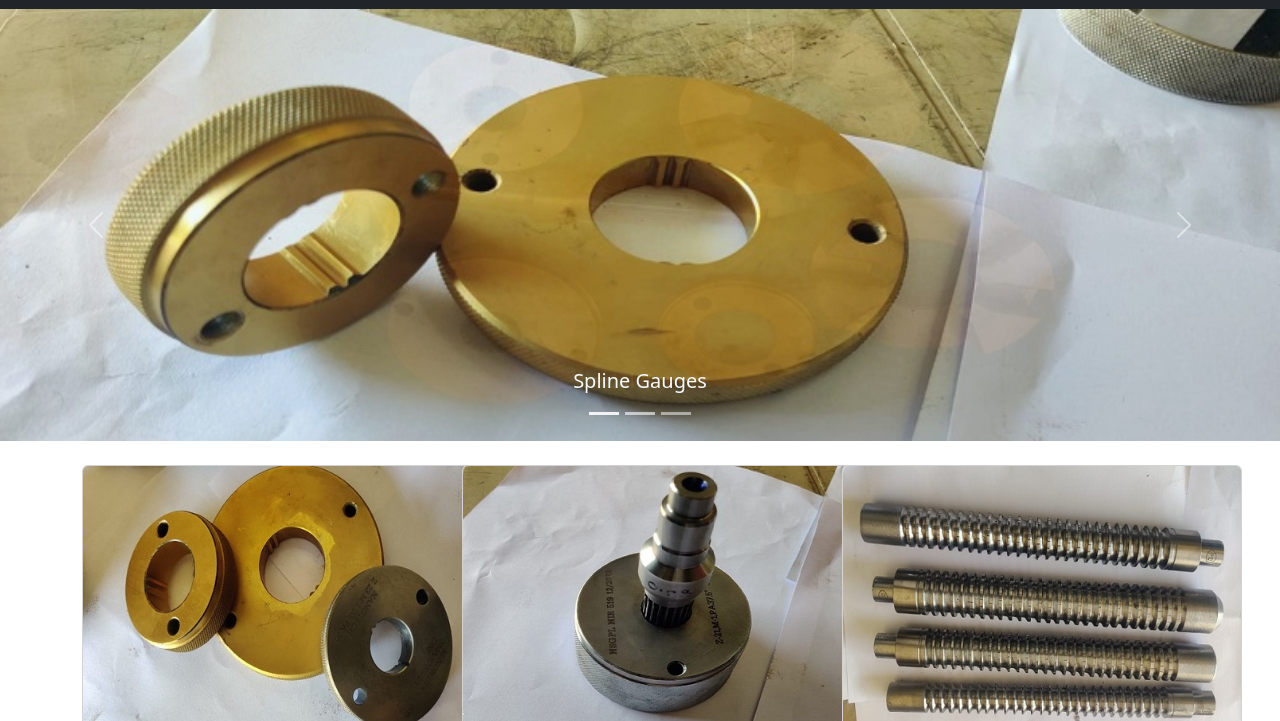
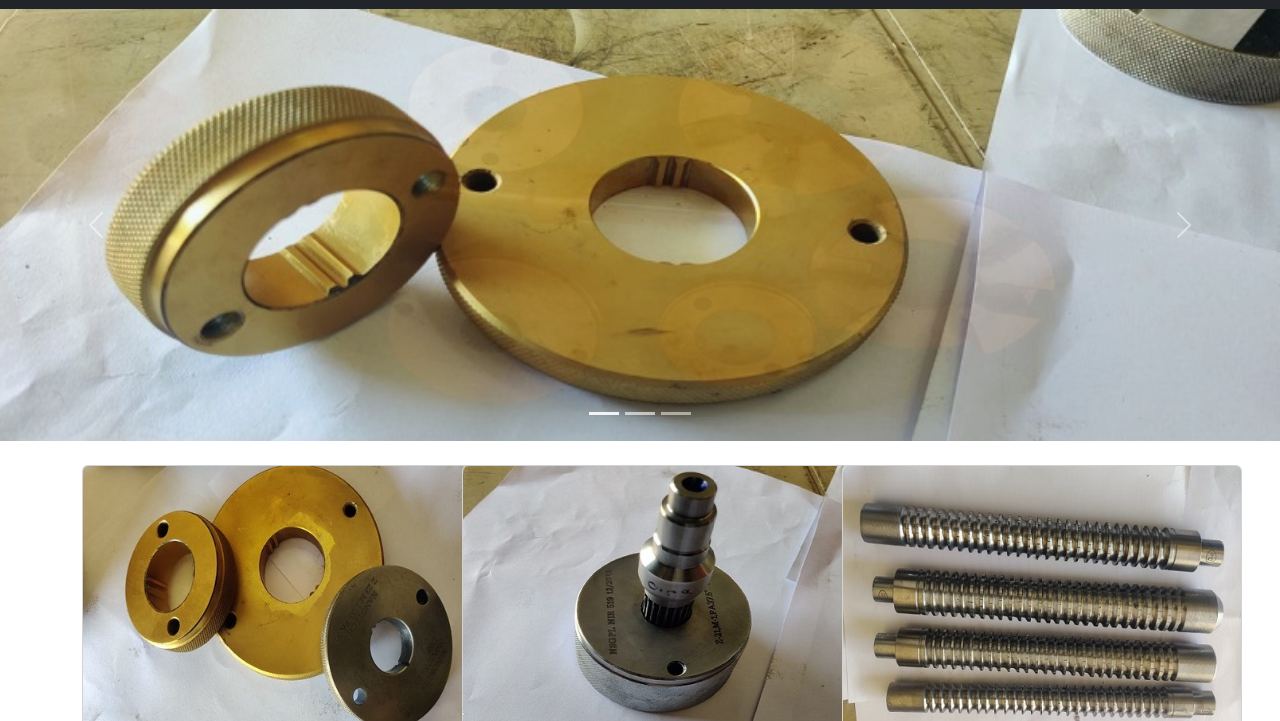
Before and after one commit to Tejas-Dalvi-99/NanoTech, a plain HTML site: page index.html in a window 1280 px wide. Shown: the part 79-800 px from the top of the page. Drawn offline with nearby package versions, Linux system fonts and the light colour scheme.

Commit message:
new commit

```diff
--- a/index.html
+++ b/index.html
@@ -48,14 +48,14 @@
             <div class="carousel-item active">
                 <img src="images/Slider3.jpeg" class="d-block w-100" alt="image">
                 <div class="carousel-caption d-none d-md-block">
-                    <h5>Spline Gauges</h5>
+                    <h5></h5>
                     <!-- <p>Some representative placeholder content for the first slide.</p> -->
                 </div>
             </div>
             <div class="carousel-item">
                 <img src="images/Slider2.jpeg" class="d-block w-100" alt="image">
                 <div class="carousel-caption d-none d-md-block">
-                    <h5>Special Gauges</h5>
+                    <h5></h5>
                     <!-- <p>Some representative placeholder content for the second slide.</p> -->
                 </div>
             </div>
```
